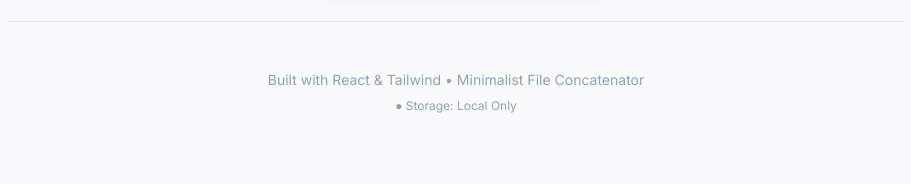
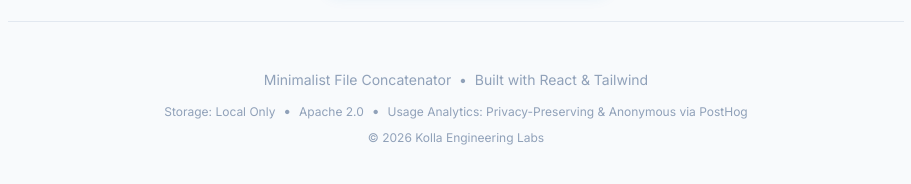
Before and after one commit to Kolla-Engineering-Labs/concatenator, a React (Vite) app: page / in a window 1280 px wide. Shown: the part 1242-1426 px from the top of the page, without its empty margins (184-1095 px from the left). Before the commit the page ends 1404 px from the top, so only its background shows below. Built offline with nearby package versions, Linux system fonts and the light colour scheme; no server answers.

Commit message:
fix: improve content and add links

```diff
--- a/src/components/Footer.tsx
+++ b/src/components/Footer.tsx
@@ -13,13 +13,26 @@ export const Footer: React.FC = () => {
     <footer className="max-w-4xl mx-auto px-6 py-12 border-t border-slate-200 dark:border-slate-800">
       <div className="flex flex-col items-center space-y-2">
         <p className="text-center text-sm text-slate-400">
-          Built with React & Tailwind • Minimalist File Concatenator
+          Minimalist File Concatenator &nbsp;•&nbsp; Built with React & Tailwind
         </p>
-        <p
+        <p>
+        <span
           className="text-xs text-slate-400 cursor-help"
           title="Your data never leaves this device. Clearing your browser cache will reset the app."
         >
-          ● Storage: Local Only
+          Storage: Local Only
+        </span>
+        <span className="text-sm text-slate-400">&nbsp; • &nbsp;</span>
+         <a href="https://github.com/Kolla-Engineering-Labs/concatenator#Apache-2.0-1-ov-file" target="_blank" rel="noopener noreferrer" className="text-xs text-slate-400 hover:text-brand-500 transition-colors">
+          Apache 2.0
+         </a>
+        <span className="text-sm text-slate-400">&nbsp; • &nbsp;</span>
+         <a href="https://posthog.com" target="_blank" rel="noopener noreferrer" className="text-xs text-slate-400 hover:text-brand-500 transition-colors">
+          Usage Analytics: Privacy-Preserving & Anonymous via PostHog
+         </a>
+         </p>
+        <p className="text-xs text-slate-400">
+          © 2026 <a href="https://github.com/Kolla-Engineering-Labs/concatenator" target="_blank" rel="noopener noreferrer" className="hover:text-brand-500 transition-colors">Kolla Engineering Labs</a>
         </p>
       </div>
     </footer>
```
